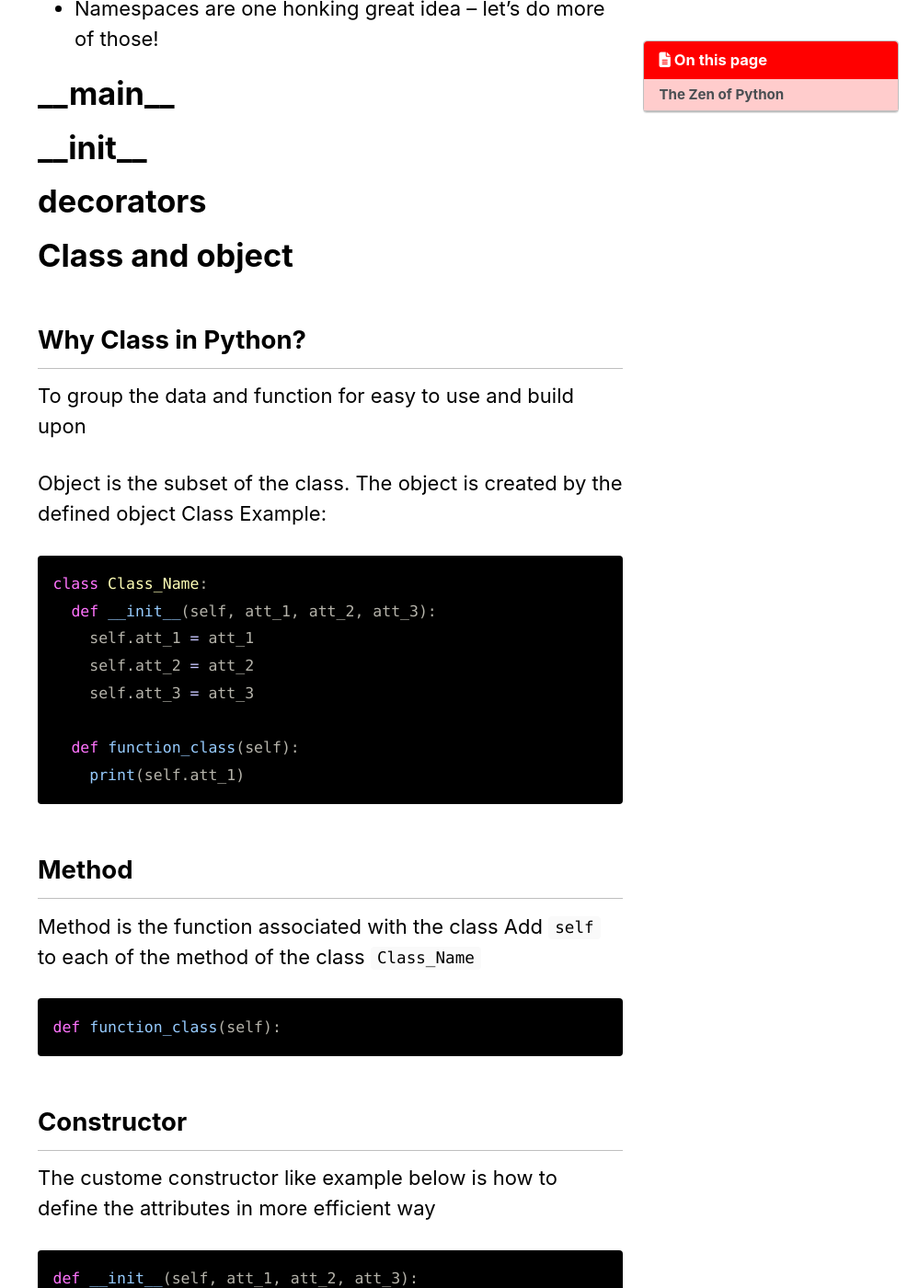
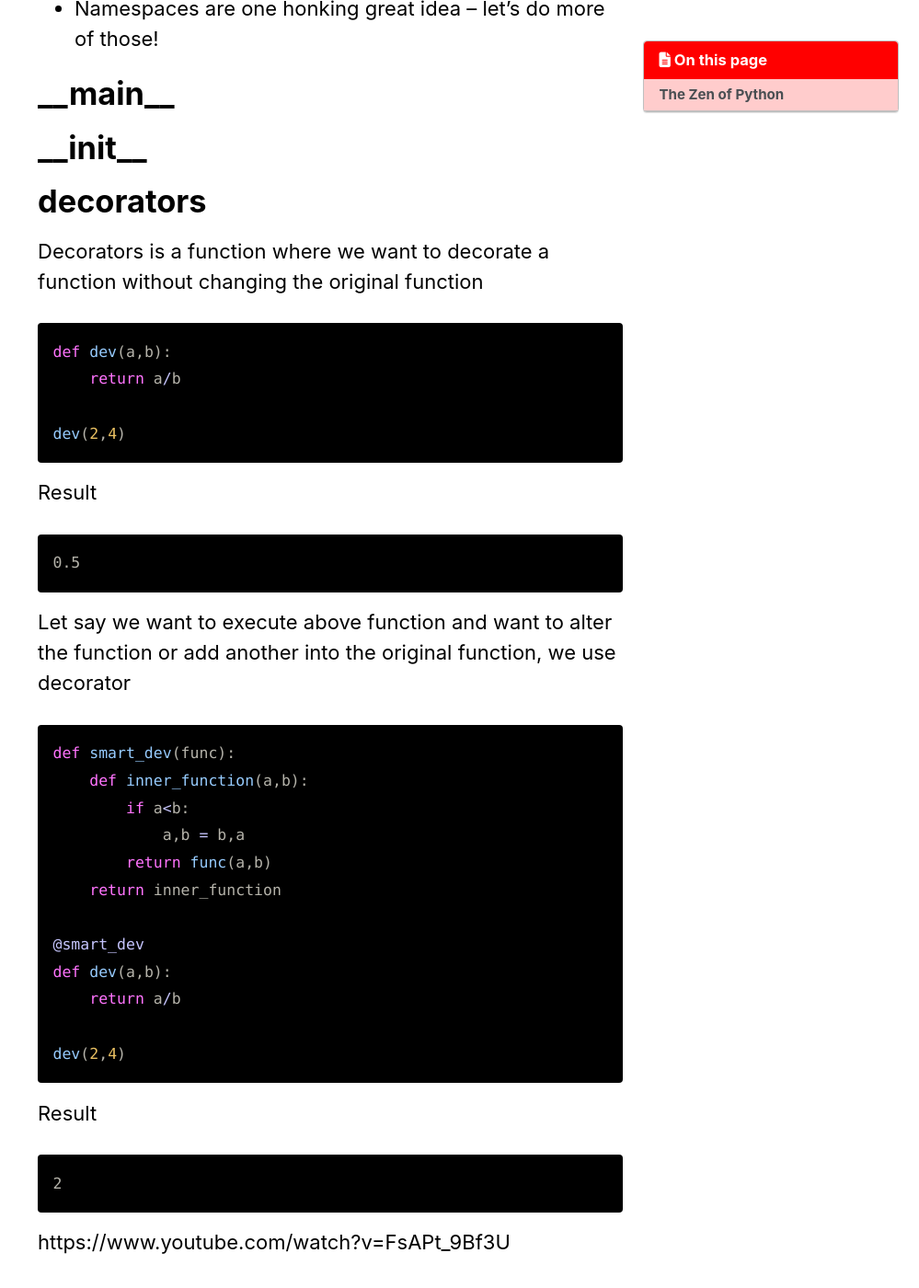
Before and after one commit to naeem-bebit/naeem-bebit.github.io, a Jekyll site: the page built from _posts/2020-02-22-basic.md, in a window 1280 px wide and 1400 px high, scrolled down 1392 px. Shown: the whole window at 92% size, without its empty margins (281-1280 px from the left). Built offline with Jekyll 4.4.1, drawn with Linux system fonts in a browser that asks for light colours; cached includes are drawn as plain includes; nearby versions of some CDN libraries; comment, search, counter and statistics services are not loaded.

Commit message:
add decorators

````diff
--- a/_posts/2020-02-22-basic.md
+++ b/_posts/2020-02-22-basic.md
@@ -43,6 +43,37 @@ import this
 # \_\_init__
 
 # decorators
+Decorators is a function where we want to decorate a function without changing the original function
+```python
+def dev(a,b):
+    return a/b
+
+dev(2,4)
+```
+Result
+```
+0.5
+```
+Let say we want to execute above function and want to alter the function or add another into the original function, we use decorator
+```python
+def smart_dev(func):
+    def inner_function(a,b):
+        if a<b:
+            a,b = b,a
+        return func(a,b)
+    return inner_function
+
+@smart_dev
+def dev(a,b):
+    return a/b
+
+dev(2,4)
+```
+Result
+```
+2
+```
+https://www.youtube.com/watch?v=FsAPt_9Bf3U
 
 # Class and object
 
````
Also changed, not shown: _posts/2020-05-10-ml.md (+5 -0 lines), _posts/2020-05-9-algo.md (+1 -1 lines).
